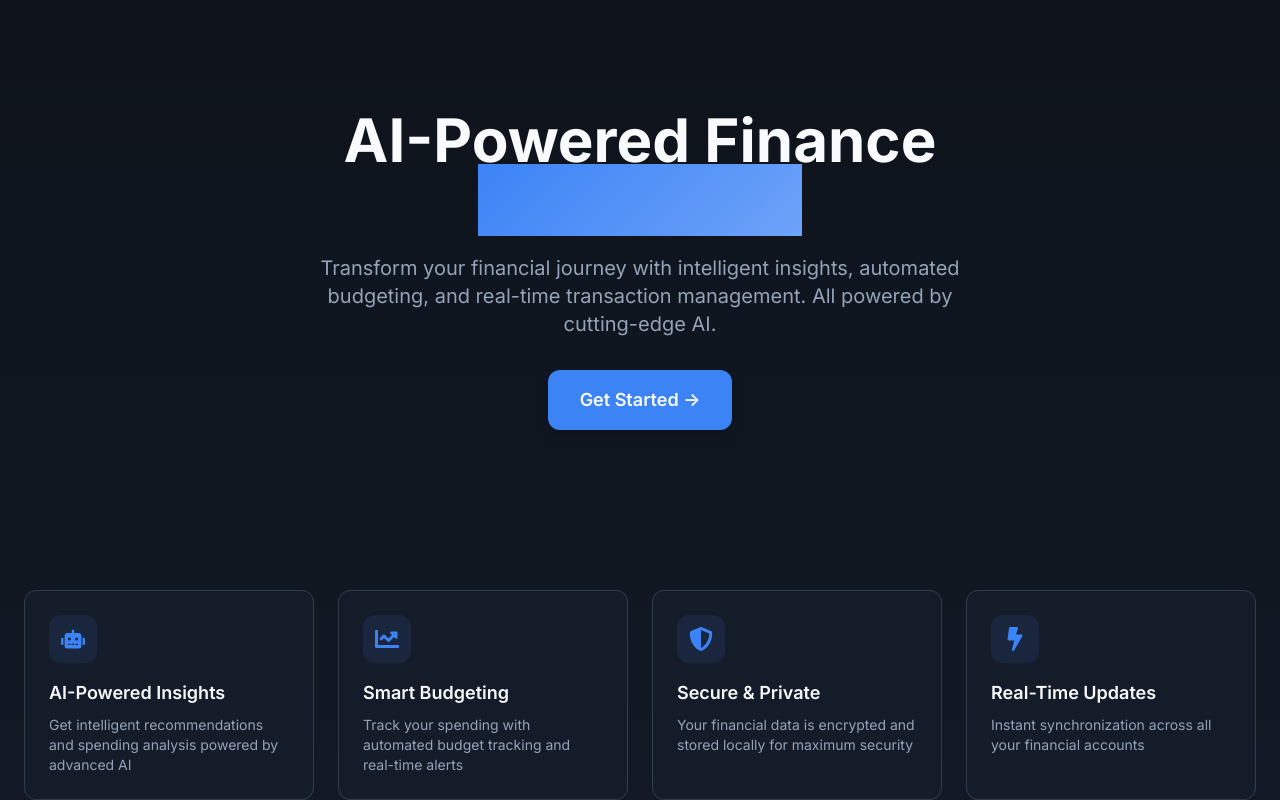
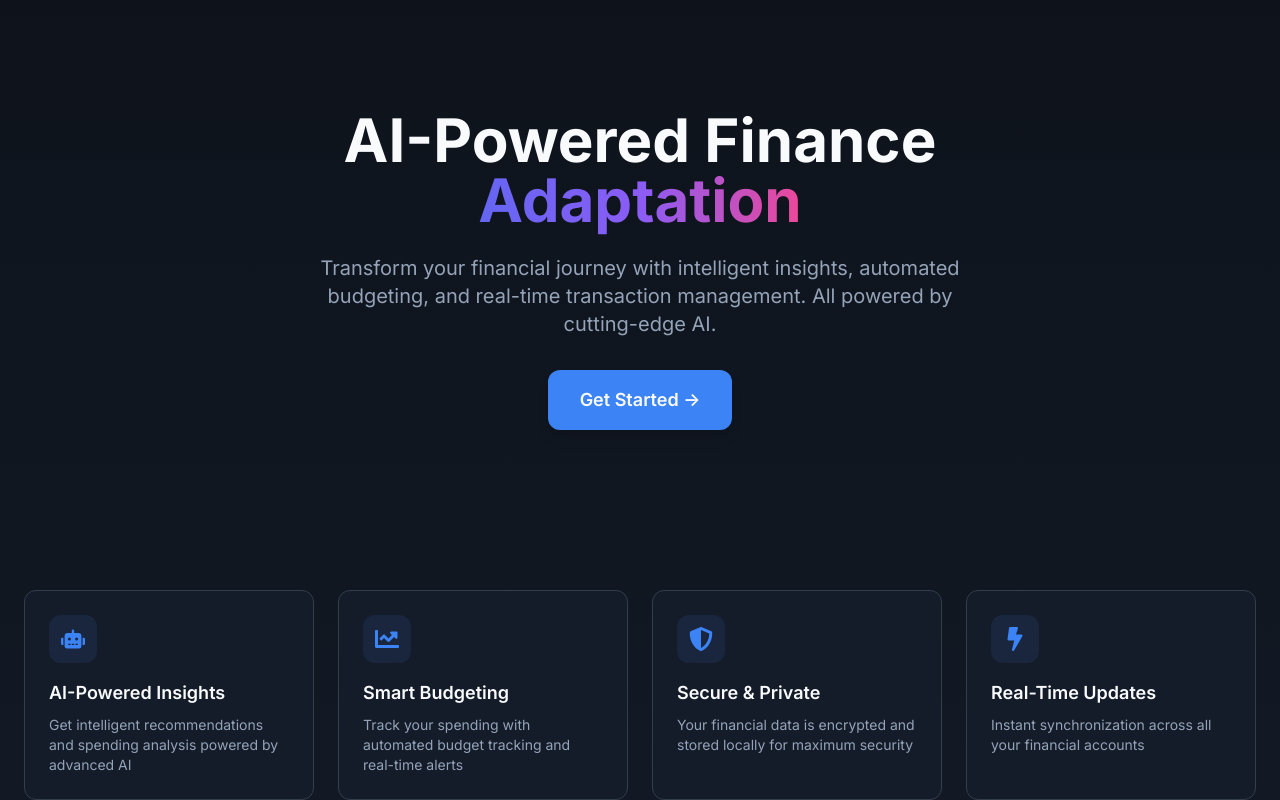
Before and after one commit to Parth-code286/FinAdapt, a React (Vite) app: page / in a window 1280 px wide. Shown: the top 800 px of the page. Built offline with nearby package versions, Linux system fonts and the light colour scheme; the HTML template or start-up script is replaced by a standard one.

Commit message:
added minor changes

```diff
--- a/src/index.css
+++ b/src/index.css
@@ -133,3 +133,12 @@
     @apply bg-primary;
   }
 }
+
+/* Gradient text utility */
+.gradient-primary {
+  background-image: linear-gradient(to right, #6366f1, #8b5cf6, #ec4899);
+  background-clip: text;
+  -webkit-background-clip: text;
+  color: transparent;
+  -webkit-text-fill-color: transparent;
+}
--- a/vite.config.ts
+++ b/vite.config.ts
@@ -1,5 +1,5 @@
 import { defineConfig } from "vite";
-import react from "@vitejs/plugin-react-swc";
+import react from "@vitejs/plugin-react";
 import path from "path";
 
 // https://vitejs.dev/config/
```
Also changed, not shown: package.json (+7 -3 lines), 1 other file (tests, documents, lock files or other folders).
